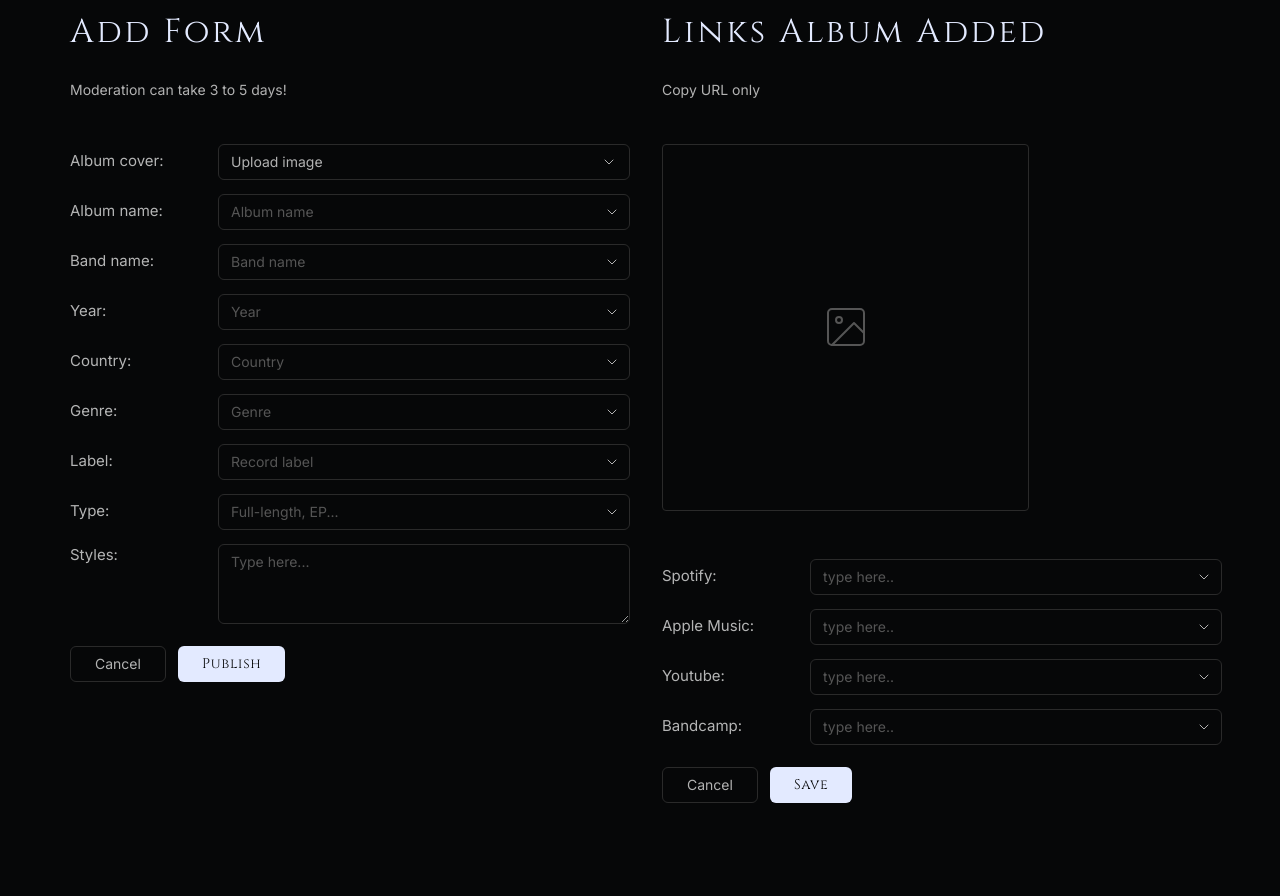
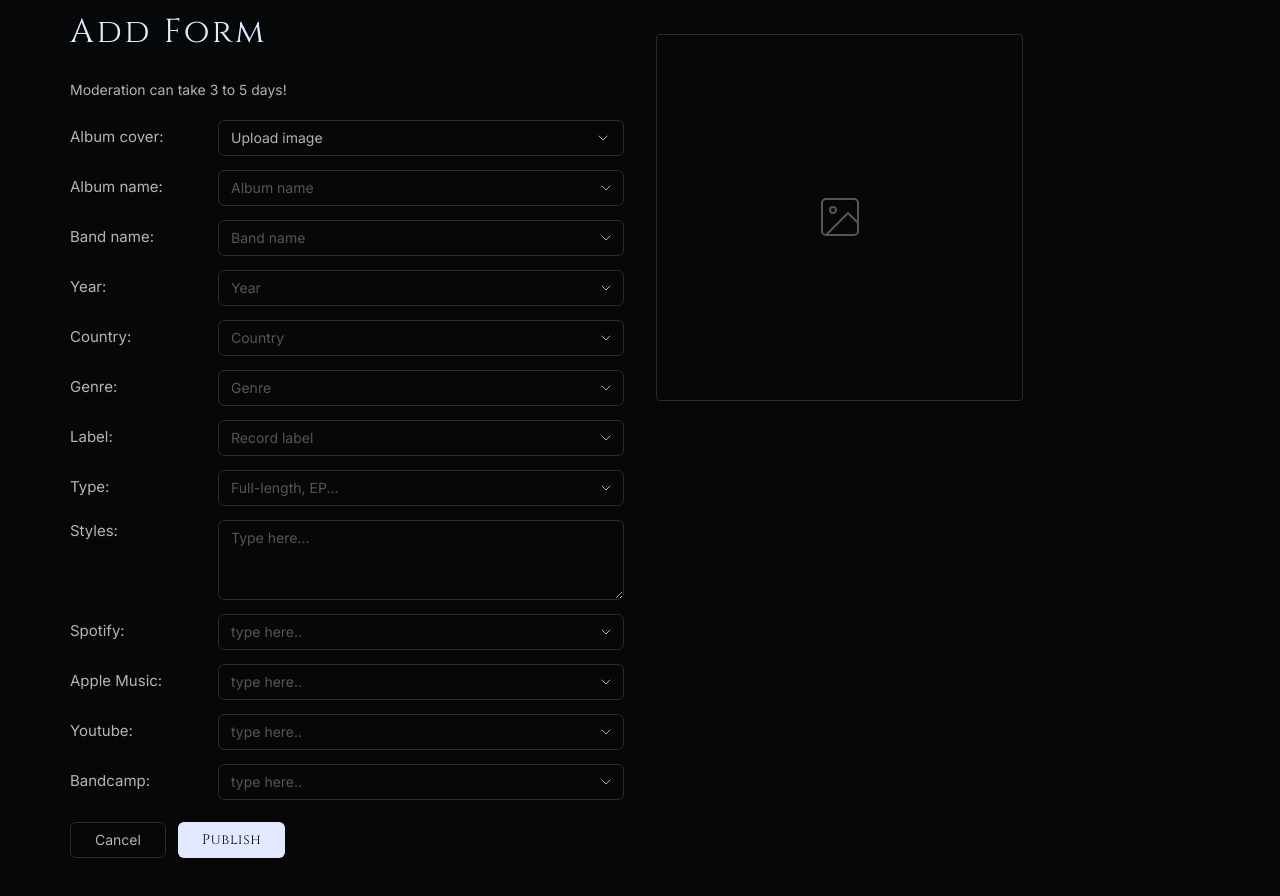
Before and after one commit to vhlk-null/blackanddeath.UI, an Angular app in the folder blackanddeath.UI/: page /create in a window 1280 px wide. Shown: the part 240-1136 px from the top of the page. Before the commit the page ends 1091 px from the top, so only its background shows below. Built offline with nearby package versions, Linux system fonts and the light colour scheme.

Commit message:
Fixing styles for a form

```diff
--- a/blackanddeath.UI/src/app/features/create-new-item/add-album-form/add-album-form.html
+++ b/blackanddeath.UI/src/app/features/create-new-item/add-album-form/add-album-form.html
@@ -1,6 +1,24 @@
 <div class="add-album">
 
-  <app-section sectionTitle="Add Form" style="--section-grid-columns: 1fr">
+  <app-section style="--section-grid-columns: 1fr">
+    <div class="add-album__preview">
+      @if (previewUrl) {
+        <img [src]="previewUrl" alt="Album cover preview" class="add-album__preview-img" />
+      } @else {
+        <div class="add-album__preview-empty">
+          <svg xmlns="http://www.w3.org/2000/svg" viewBox="0 0 24 24" fill="none"
+            stroke="currentColor" stroke-width="1" stroke-linecap="round" stroke-linejoin="round">
+            <rect x="3" y="3" width="18" height="18" rx="2"/>
+            <circle cx="8.5" cy="8.5" r="1.5"/>
+            <polyline points="21 15 16 10 5 21"/>
+          </svg>
+        </div>
+      }
+    </div>
+  </app-section>
+
+  <app-section sectionTitle="Add Form" class="add-album__form-section">
+    <div class="add-album__content">
     <p class="add-album__note">Moderation can take 3 to 5 days!</p>
 
     <form class="add-album__form" (submit)="$event.preventDefault()">
@@ -99,84 +117,42 @@
         <textarea class="add-album__textarea" id="album-styles" placeholder="Type here..."></textarea>
       </div>
 
+      <div class="add-album__row">
+        <label class="add-album__label" for="album-spotify">Spotify:</label>
+        <div class="add-album__input-wrap">
+          <input class="add-album__input" id="album-spotify" type="url" placeholder="type here.." />
+          <svg xmlns="http://www.w3.org/2000/svg" viewBox="0 0 24 24" fill="none" stroke="currentColor" stroke-width="1.5" stroke-linecap="round" stroke-linejoin="round"><polyline points="6 9 12 15 18 9"/></svg>
+        </div>
+      </div>
+      <div class="add-album__row">
+        <label class="add-album__label" for="album-apple">Apple Music:</label>
+        <div class="add-album__input-wrap">
+          <input class="add-album__input" id="album-apple" type="url" placeholder="type here.." />
+          <svg xmlns="http://www.w3.org/2000/svg" viewBox="0 0 24 24" fill="none" stroke="currentColor" stroke-width="1.5" stroke-linecap="round" stroke-linejoin="round"><polyline points="6 9 12 15 18 9"/></svg>
+        </div>
+      </div>
+      <div class="add-album__row">
+        <label class="add-album__label" for="album-youtube">Youtube:</label>
+        <div class="add-album__input-wrap">
+          <input class="add-album__input" id="album-youtube" type="url" placeholder="type here.." />
+          <svg xmlns="http://www.w3.org/2000/svg" viewBox="0 0 24 24" fill="none" stroke="currentColor" stroke-width="1.5" stroke-linecap="round" stroke-linejoin="round"><polyline points="6 9 12 15 18 9"/></svg>
+        </div>
+      </div>
+      <div class="add-album__row">
+        <label class="add-album__label" for="album-bandcamp">Bandcamp:</label>
+        <div class="add-album__input-wrap">
+          <input class="add-album__input" id="album-bandcamp" type="url" placeholder="type here.." />
+          <svg xmlns="http://www.w3.org/2000/svg" viewBox="0 0 24 24" fill="none" stroke="currentColor" stroke-width="1.5" stroke-linecap="round" stroke-linejoin="round"><polyline points="6 9 12 15 18 9"/></svg>
+        </div>
+      </div>
+
       <div class="add-album__actions">
         <button class="add-album__btn add-album__btn--cancel" type="button">Cancel</button>
         <button class="add-album__btn add-album__btn--publish" type="submit">Publish</button>
       </div>
 
     </form>
-  </app-section>
-
-  <app-section sectionTitle="Links Album Added" style="--section-grid-columns: 1fr">
-    <p class="add-album__note">Copy URL only</p>
-
-    <div class="add-album__preview">
-      @if (previewUrl) {
-        <img [src]="previewUrl" alt="Album cover preview" class="add-album__preview-img" />
-      } @else {
-        <div class="add-album__preview-empty">
-          <svg xmlns="http://www.w3.org/2000/svg" viewBox="0 0 24 24" fill="none"
-            stroke="currentColor" stroke-width="1" stroke-linecap="round" stroke-linejoin="round">
-            <rect x="3" y="3" width="18" height="18" rx="2"/>
-            <circle cx="8.5" cy="8.5" r="1.5"/>
-            <polyline points="21 15 16 10 5 21"/>
-          </svg>
-        </div>
-      }
     </div>
-
-    <form class="add-album__form" (submit)="$event.preventDefault()">
-
-      <div class="add-album__row">
-        <label class="add-album__label" for="album-spotify">Spotify:</label>
-        <div class="add-album__input-wrap">
-          <input class="add-album__input" id="album-spotify" type="url" placeholder="type here.." />
-          <svg xmlns="http://www.w3.org/2000/svg" viewBox="0 0 24 24" fill="none"
-            stroke="currentColor" stroke-width="1.5" stroke-linecap="round" stroke-linejoin="round">
-            <polyline points="6 9 12 15 18 9"/>
-          </svg>
-        </div>
-      </div>
-
-      <div class="add-album__row">
-        <label class="add-album__label" for="album-apple">Apple Music:</label>
-        <div class="add-album__input-wrap">
-          <input class="add-album__input" id="album-apple" type="url" placeholder="type here.." />
-          <svg xmlns="http://www.w3.org/2000/svg" viewBox="0 0 24 24" fill="none"
-            stroke="currentColor" stroke-width="1.5" stroke-linecap="round" stroke-linejoin="round">
-            <polyline points="6 9 12 15 18 9"/>
-          </svg>
-        </div>
-      </div>
-
-      <div class="add-album__row">
-        <label class="add-album__label" for="album-youtube">Youtube:</label>
-        <div class="add-album__input-wrap">
-          <input class="add-album__input" id="album-youtube" type="url" placeholder="type here.." />
-          <svg xmlns="http://www.w3.org/2000/svg" viewBox="0 0 24 24" fill="none"
-            stroke="currentColor" stroke-width="1.5" stroke-linecap="round" stroke-linejoin="round">
-            <polyline points="6 9 12 15 18 9"/>
-          </svg>
-        </div>
-      </div>
-
-      <div class="add-album__row">
-        <label class="add-album__label" for="album-bandcamp">Bandcamp:</label>
-        <div class="add-album__input-wrap">
-          <input class="add-album__input" id="album-bandcamp" type="url" placeholder="type here.." />
-          <svg xmlns="http://www.w3.org/2000/svg" viewBox="0 0 24 24" fill="none"
-            stroke="currentColor" stroke-width="1.5" stroke-linecap="round" stroke-linejoin="round">
-            <polyline points="6 9 12 15 18 9"/>
-          </svg>
-        </div>
-      </div>
-
-      <div class="add-album__actions">
-        <button class="add-album__btn add-album__btn--cancel" type="button">Cancel</button>
-        <button class="add-album__btn add-album__btn--publish" type="submit">Save</button>
-      </div>
-
-    </form>
   </app-section>
 
 </div>
--- a/blackanddeath.UI/src/app/features/create-new-item/add-album-form/add-album-form.scss
+++ b/blackanddeath.UI/src/app/features/create-new-item/add-album-form/add-album-form.scss
@@ -1,25 +1,27 @@
+:host {
+  display: block;
+  grid-column: 1 / -1;
+}
+
 .add-album {
   display: flex;
+  flex-direction: row-reverse;
+  flex-wrap: wrap;
+  justify-content: flex-end;
   align-items: flex-start;
   gap: 2rem;
-
-  @media (max-width: 56rem) {
-    flex-direction: column;
-  }
 
   app-section {
     --section-spacing: 0;
     --section-body-max-width: none;
-    flex-shrink: 0;
-    width: 35rem; // 560px
+    flex: 1 1 25rem;
+    max-width: 35rem;
   }
 
-  app-section:first-of-type {
-    height: 46.5625rem; // 745px
-  }
-
-  app-section:last-of-type {
-    height: 29.0625rem; // 465px
+  &__content {
+    display: flex;
+    flex-direction: column;
+    grid-column: 1 / -1;
   }
 
   &__note {
--- a/blackanddeath.UI/src/app/features/create-new-item/add-band-form/add-band-form.html
+++ b/blackanddeath.UI/src/app/features/create-new-item/add-band-form/add-band-form.html
@@ -1,6 +1,24 @@
 <div class="add-band">
 
-  <app-section sectionTitle="Add Form" style="--section-grid-columns: 1fr">
+  <app-section style="--section-grid-columns: 1fr">
+    <div class="add-band__preview">
+      @if (previewUrl) {
+        <img [src]="previewUrl" alt="Band logo preview" class="add-band__preview-img" />
+      } @else {
+        <div class="add-band__preview-empty">
+          <svg xmlns="http://www.w3.org/2000/svg" viewBox="0 0 24 24" fill="none"
+            stroke="currentColor" stroke-width="1" stroke-linecap="round" stroke-linejoin="round">
+            <rect x="3" y="3" width="18" height="18" rx="2"/>
+            <circle cx="8.5" cy="8.5" r="1.5"/>
+            <polyline points="21 15 16 10 5 21"/>
+          </svg>
+        </div>
+      }
+    </div>
+  </app-section>
+
+  <app-section sectionTitle="Add Form" class="add-band__form-section">
+    <div class="add-band__content">
     <p class="add-band__note">Moderation can take 3 to 5 days!</p>
 
     <form class="add-band__form" (submit)="$event.preventDefault()">
@@ -88,95 +106,49 @@
         <textarea class="add-band__textarea" id="band-styles" placeholder="Type here..."></textarea>
       </div>
 
+      <div class="add-band__row">
+        <label class="add-band__label" for="band-facebook">Facebook:</label>
+        <div class="add-band__input-wrap">
+          <input class="add-band__input" id="band-facebook" type="url" placeholder="type here.." />
+          <svg xmlns="http://www.w3.org/2000/svg" viewBox="0 0 24 24" fill="none" stroke="currentColor" stroke-width="1.5" stroke-linecap="round" stroke-linejoin="round"><polyline points="6 9 12 15 18 9"/></svg>
+        </div>
+      </div>
+      <div class="add-band__row">
+        <label class="add-band__label" for="band-youtube">Youtube:</label>
+        <div class="add-band__input-wrap">
+          <input class="add-band__input" id="band-youtube" type="url" placeholder="type here.." />
+          <svg xmlns="http://www.w3.org/2000/svg" viewBox="0 0 24 24" fill="none" stroke="currentColor" stroke-width="1.5" stroke-linecap="round" stroke-linejoin="round"><polyline points="6 9 12 15 18 9"/></svg>
+        </div>
+      </div>
+      <div class="add-band__row">
+        <label class="add-band__label" for="band-instagram">Instagram:</label>
+        <div class="add-band__input-wrap">
+          <input class="add-band__input" id="band-instagram" type="url" placeholder="type here.." />
+          <svg xmlns="http://www.w3.org/2000/svg" viewBox="0 0 24 24" fill="none" stroke="currentColor" stroke-width="1.5" stroke-linecap="round" stroke-linejoin="round"><polyline points="6 9 12 15 18 9"/></svg>
+        </div>
+      </div>
+      <div class="add-band__row">
+        <label class="add-band__label" for="band-twitter">Twitter:</label>
+        <div class="add-band__input-wrap">
+          <input class="add-band__input" id="band-twitter" type="url" placeholder="type here.." />
+          <svg xmlns="http://www.w3.org/2000/svg" viewBox="0 0 24 24" fill="none" stroke="currentColor" stroke-width="1.5" stroke-linecap="round" stroke-linejoin="round"><polyline points="6 9 12 15 18 9"/></svg>
+        </div>
+      </div>
+      <div class="add-band__row">
+        <label class="add-band__label" for="band-site">Band site:</label>
+        <div class="add-band__input-wrap">
+          <input class="add-band__input" id="band-site" type="url" placeholder="type here.." />
+          <svg xmlns="http://www.w3.org/2000/svg" viewBox="0 0 24 24" fill="none" stroke="currentColor" stroke-width="1.5" stroke-linecap="round" stroke-linejoin="round"><polyline points="6 9 12 15 18 9"/></svg>
+        </div>
+      </div>
+
       <div class="add-band__actions">
         <button class="add-band__btn add-band__btn--cancel" type="button">Cancel</button>
         <button class="add-band__btn add-band__btn--publish" type="submit">Publish</button>
       </div>
 
     </form>
-  </app-section>
-
-  <app-section sectionTitle="Links Band Added" style="--section-grid-columns: 1fr">
-    <p class="add-band__note">Copy URL only</p>
-
-    <div class="add-band__preview">
-      @if (previewUrl) {
-        <img [src]="previewUrl" alt="Band logo preview" class="add-band__preview-img" />
-      } @else {
-        <div class="add-band__preview-empty">
-          <svg xmlns="http://www.w3.org/2000/svg" viewBox="0 0 24 24" fill="none"
-            stroke="currentColor" stroke-width="1" stroke-linecap="round" stroke-linejoin="round">
-            <rect x="3" y="3" width="18" height="18" rx="2"/>
-            <circle cx="8.5" cy="8.5" r="1.5"/>
-            <polyline points="21 15 16 10 5 21"/>
-          </svg>
-        </div>
-      }
     </div>
-
-    <form class="add-band__form" (submit)="$event.preventDefault()">
-
-      <div class="add-band__row">
-        <label class="add-band__label" for="band-facebook">Facebook:</label>
-        <div class="add-band__input-wrap">
-          <input class="add-band__input" id="band-facebook" type="url" placeholder="type here.." />
-          <svg xmlns="http://www.w3.org/2000/svg" viewBox="0 0 24 24" fill="none"
-            stroke="currentColor" stroke-width="1.5" stroke-linecap="round" stroke-linejoin="round">
-            <polyline points="6 9 12 15 18 9"/>
-          </svg>
-        </div>
-      </div>
-
-      <div class="add-band__row">
-        <label class="add-band__label" for="band-youtube">Youtube:</label>
-        <div class="add-band__input-wrap">
-          <input class="add-band__input" id="band-youtube" type="url" placeholder="type here.." />
-          <svg xmlns="http://www.w3.org/2000/svg" viewBox="0 0 24 24" fill="none"
-            stroke="currentColor" stroke-width="1.5" stroke-linecap="round" stroke-linejoin="round">
-            <polyline points="6 9 12 15 18 9"/>
-          </svg>
-        </div>
-      </div>
-
-      <div class="add-band__row">
-        <label class="add-band__label" for="band-instagram">Instagram:</label>
-        <div class="add-band__input-wrap">
-          <input class="add-band__input" id="band-instagram" type="url" placeholder="type here.." />
-          <svg xmlns="http://www.w3.org/2000/svg" viewBox="0 0 24 24" fill="none"
-            stroke="currentColor" stroke-width="1.5" stroke-linecap="round" stroke-linejoin="round">
-            <polyline points="6 9 12 15 18 9"/>
-          </svg>
-        </div>
-      </div>
-
-      <div class="add-band__row">
-        <label class="add-band__label" for="band-twitter">Twitter:</label>
-        <div class="add-band__input-wrap">
-          <input class="add-band__input" id="band-twitter" type="url" placeholder="type here.." />
-          <svg xmlns="http://www.w3.org/2000/svg" viewBox="0 0 24 24" fill="none"
-            stroke="currentColor" stroke-width="1.5" stroke-linecap="round" stroke-linejoin="round">
-            <polyline points="6 9 12 15 18 9"/>
-          </svg>
-        </div>
-      </div>
-
-      <div class="add-band__row">
-        <label class="add-band__label" for="band-site">Band site:</label>
-        <div class="add-band__input-wrap">
-          <input class="add-band__input" id="band-site" type="url" placeholder="type here.." />
-          <svg xmlns="http://www.w3.org/2000/svg" viewBox="0 0 24 24" fill="none"
-            stroke="currentColor" stroke-width="1.5" stroke-linecap="round" stroke-linejoin="round">
-            <polyline points="6 9 12 15 18 9"/>
-          </svg>
-        </div>
-      </div>
-
-      <div class="add-band__actions">
-        <button class="add-band__btn add-band__btn--cancel" type="button">Cancel</button>
-        <button class="add-band__btn add-band__btn--publish" type="submit">Save</button>
-      </div>
-
-    </form>
   </app-section>
 
 </div>
--- a/blackanddeath.UI/src/app/features/create-new-item/add-band-form/add-band-form.scss
+++ b/blackanddeath.UI/src/app/features/create-new-item/add-band-form/add-band-form.scss
@@ -1,25 +1,21 @@
+:host {
+  display: block;
+  grid-column: 1 / -1;
+}
+
 .add-band {
   display: flex;
+  flex-direction: row-reverse;
+  flex-wrap: wrap;
+  justify-content: flex-end;
   align-items: flex-start;
   gap: 2rem;
-
-  @media (max-width: 56rem) {
-    flex-direction: column;
-  }
 
   app-section {
     --section-spacing: 0;
     --section-body-max-width: none;
-    flex-shrink: 0;
-    width: 35rem; // 560px
-  }
-
-  app-section:first-of-type {
-    height: 46.5625rem; // 745px
-  }
-
-  app-section:last-of-type {
-    height: 29.0625rem; // 465px
+    flex: 1 1 25rem;
+    max-width: 35rem;
   }
 
   &__heading {
@@ -31,8 +27,14 @@
     letter-spacing: 0.06em;
   }
 
+  &__content {
+    display: flex;
+    flex-direction: column;
+    grid-column: 1 / -1;
+  }
+
   &__note {
-    margin: 0 0 1.5rem;
+    margin: 0 0 1.25rem;
     font-family: var(--font-family-body);
     font-size: 0.875rem;
     color: var(--color-text-muted);
--- a/blackanddeath.UI/src/app/shared/components/section/section.html
+++ b/blackanddeath.UI/src/app/shared/components/section/section.html
@@ -1,5 +1,7 @@
 <div class="section-container">
+    @if (sectionTitle()) {
     <h1 class="section-title">{{ sectionTitle() }}</h1>
+    }
     <div class="section-body">
         @if (tabs()) {
         <div class="section-tabs">
--- a/blackanddeath.UI/src/app/shared/components/section/section.ts
+++ b/blackanddeath.UI/src/app/shared/components/section/section.ts
@@ -8,7 +8,7 @@ import { Tabs } from '../tabs/tabs';
   styleUrl: './section.scss',
 })
 export class Section {
-  sectionTitle = input.required<string>();
+  sectionTitle = input<string>('');
   tabs = input<string[]>();
   columns = input<number>(4);
   tabChange = output<number>();
```
